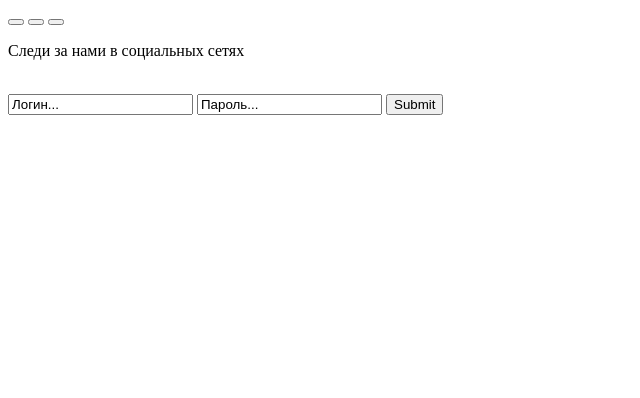
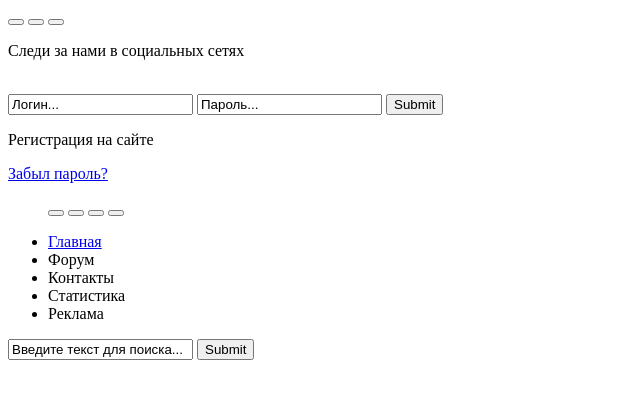
Before and after one commit to SvetlanaLucky/task-html-semantic, a plain HTML site: page index.html in a window 1280 px wide. Shown: the whole page, without its empty margins (0-640 px from the left). Drawn offline with Linux system fonts and the light colour scheme.

Commit message:
header is almost ready

```diff
--- a/index.html
+++ b/index.html
@@ -16,15 +16,37 @@
     <img class="logo" src="" alt=""/> <!-- Как вариант: <figure class="logo">
                                                             <img src="" alt=""/>
                                                             <figcaption>Современный варез портал</figcaption>
-                                                        </figure>-->
+                                                        </figure>
+                                       -->
     <form class="login" action="">
         <input type="text" value="Логин..."/>
         <input type="text" value="Пароль..."/>
-        <input type="submit"/>
-
+        <input type="submit" class="submit-login"/>
+        <p>Регистрация на сайте</p>
+        <a href="http://restorePassword.html">Забыл пароль?</a>
+        <!-- Стоит ли помещать предыдущий абзац и ссылку внутри элемента формы?-->
     </form>
-
-
+    <menu>
+        <button class="add-news"></button>
+        <button class="mail-to-admin"></button>
+        <button class="info-copy"></button>
+        <button class="add-to-favourites"></button>
+    </menu>
+    <nav>
+        <ul>
+            <li><a href="http://main.html">Главная</a></li>
+            <li><a href="http://forum.html"></a>Форум</li>
+            <li><a href="http://contacts.html"></a>Контакты</li>
+            <li><a href="http://statistics.html"></a>Статистика</li>
+            <li><a href="http://advertisement.html"></a>Реклама</li>
+        </ul>
+    </nav>
+    <form class="search" action="">
+        <input type="text" value="Введите текст для поиска..."/>
+        <input type ="submit" class="submit-searching"/>
+    </form>
+    <!-- Навигацию и форму поиска наверное следует вложить в div?
+    Но это с точки зрения описания css стилей в дальнейшем-->
 </header>
 </body>
 </html>
```
